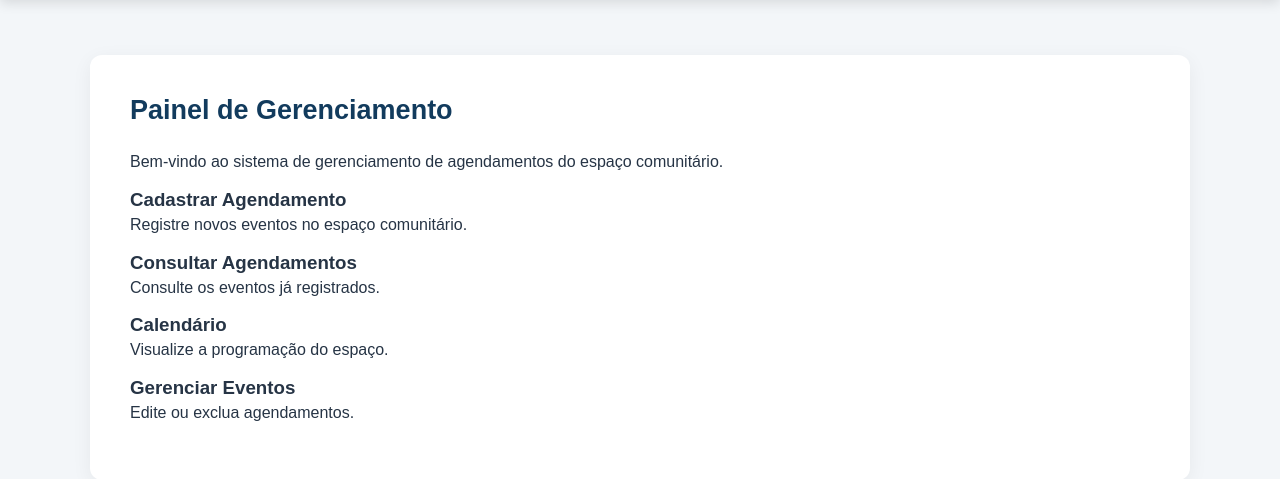
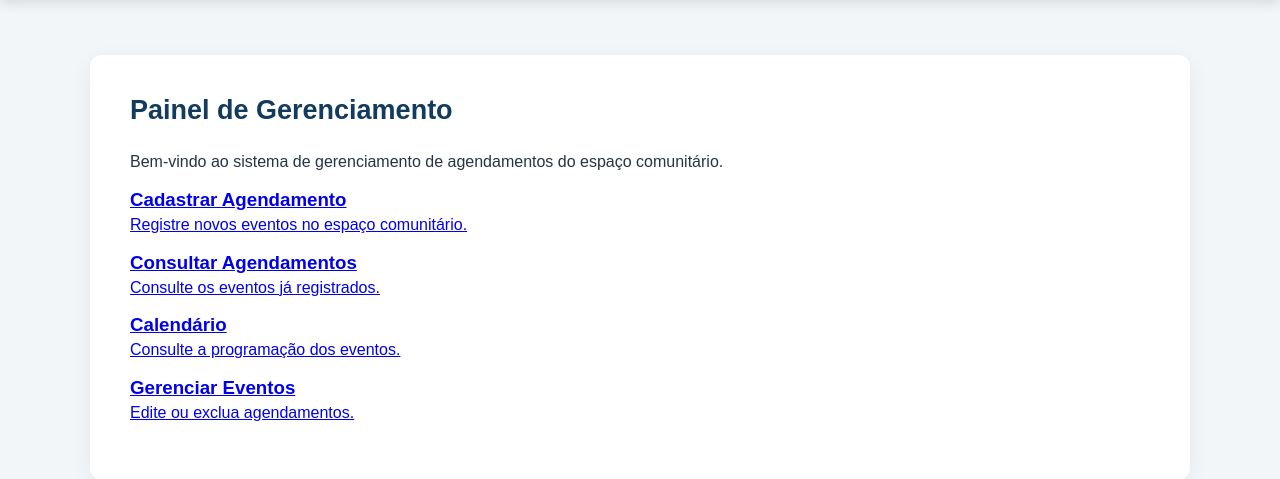
Before and after one commit to katiaoliveir084-wq/sistema-agendamento-espaco-comunitario, a Spring Boot app: page / in a window 1280 px wide. Shown: the part 129-608 px from the top of the page. Run offline with Spring Boot 4, Linux system fonts and the light colour scheme; some of the project's set-up classes (security, data sources, template engines, error pages and the like) are left out, and stand-ins take their place.

Commit message:
Update index.html

```diff
--- a/src/main/resources/templates/index.html
+++ b/src/main/resources/templates/index.html
@@ -1,16 +1,11 @@
-
-
 <!DOCTYPE html>
 <html lang="pt-BR" xmlns:th="http://www.thymeleaf.org">
 <head>
     <meta charset="UTF-8">
     <meta name="viewport" content="width=device-width, initial-scale=1.0">
-
     <title>Painel | Espaço Comunitário</title>
-
     <link rel="stylesheet" th:href="@{/css/style.css}">
 </head>
-
 <body>
 
 <header>
@@ -19,7 +14,6 @@
 </header>
 
 <main>
-
     <h2>Painel de Gerenciamento</h2>
 
     <p>
@@ -29,28 +23,27 @@
 
     <section class="menu">
 
-            <article class="card">
+        <a class="card" th:href="@{/agendamentos/novo}">
             <h3>Cadastrar Agendamento</h3>
             <p>Registre novos eventos no espaço comunitário.</p>
-            </article>
+        </a>
 
-            <article class="card">
+        <a class="card" th:href="@{/agendamentos}">
             <h3>Consultar Agendamentos</h3>
             <p>Consulte os eventos já registrados.</p>
-            </article>
+        </a>
 
-            <article class="card">
+        <a class="card" th:href="@{/agendamentos}">
             <h3>Calendário</h3>
-                <p>Visualize a programação do espaço.</p>
-            </article>
+            <p>Consulte a programação dos eventos.</p>
+        </a>
 
-            <article class="card">
+        <a class="card" th:href="@{/agendamentos}">
             <h3>Gerenciar Eventos</h3>
             <p>Edite ou exclua agendamentos.</p>
-            </article>
+        </a>
 
     </section>
-
 </main>
 
 </body>
```
Lines whose indentation alone changed are shown as unchanged.
